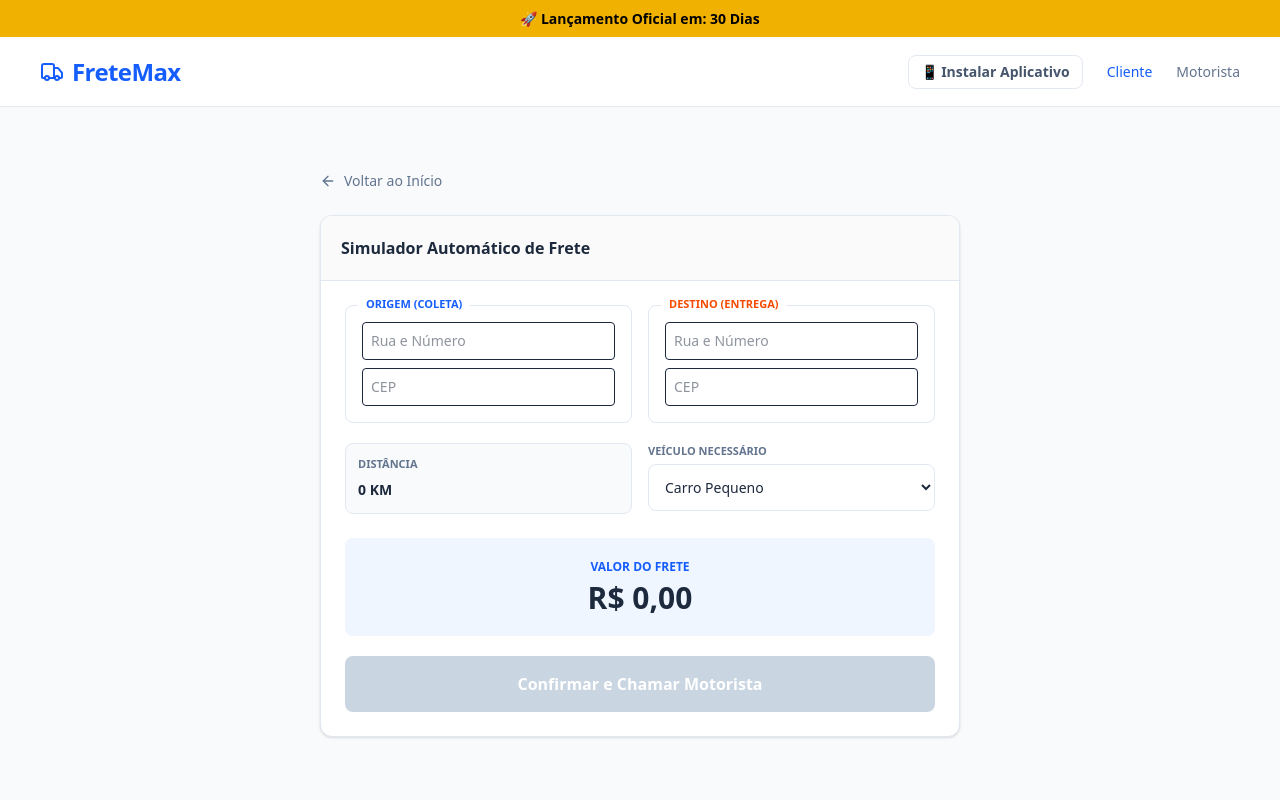
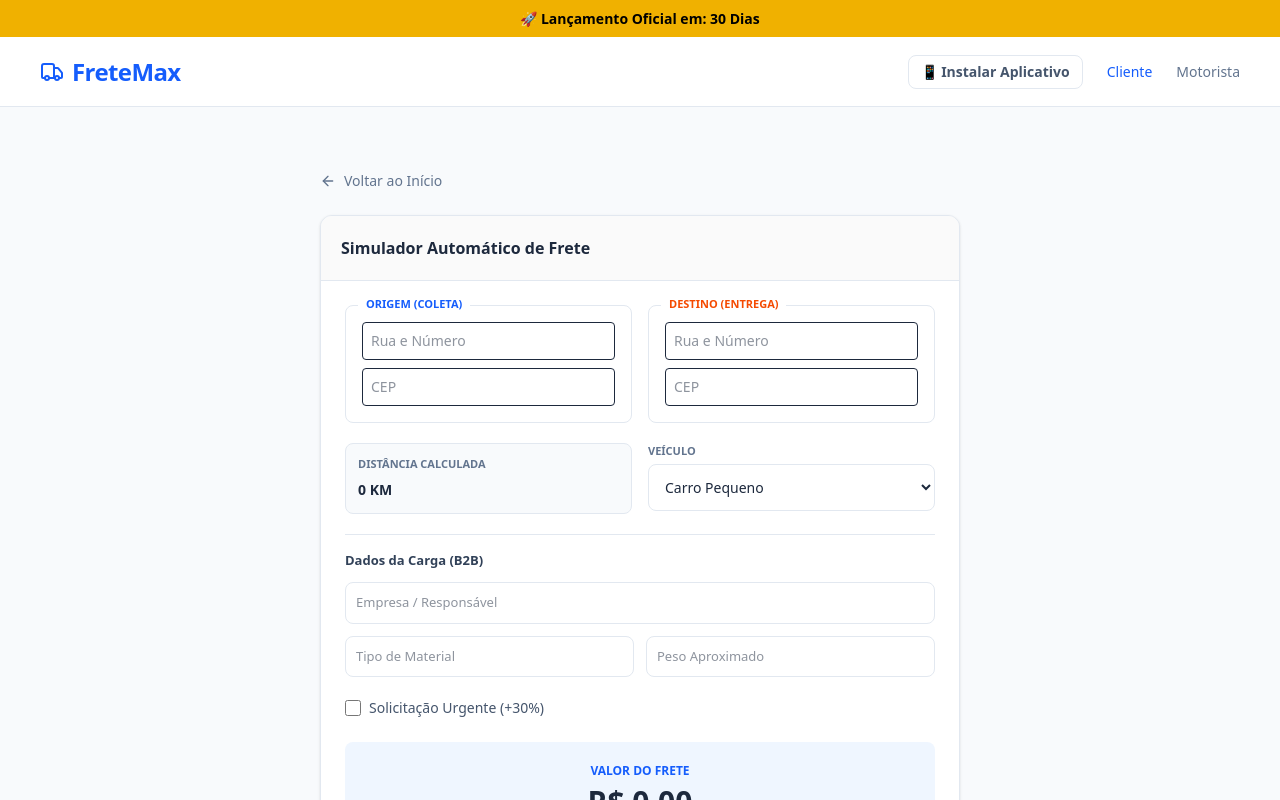
Before and after one commit to rodrigovtr38-hash/FRETEMAX, a React (Vite) app in the folder fretemax-projeto-final/: page /cliente in a window 1280 px wide. Shown: the top 800 px of the page. Built offline with nearby package versions, Linux system fonts and the light colour scheme.

Commit message:
Update Cliente.tsx

```diff
--- a/fretemax-projeto-final/src/pages/Cliente.tsx
+++ b/fretemax-projeto-final/src/pages/Cliente.tsx
@@ -1,7 +1,7 @@
 import { useState, useEffect } from 'react';
 import { db } from '../firebase';
 import { collection, addDoc, onSnapshot, doc, serverTimestamp, query, where, getDocs } from 'firebase/firestore';
-import { MapPin, CheckCircle2, MessageCircle, ArrowLeft } from 'lucide-react';
+import { MapPin, CheckCircle2, MessageCircle, ArrowLeft, AlertTriangle } from 'lucide-react';
 
 export default function Cliente() {
   const [coletaRua, setColetaRua] = useState('');
@@ -16,7 +16,7 @@ export default function Cliente() {
   const [material, setMaterial] = useState('');
   const [weight, setWeight] = useState('');
 
-  const [vehicle, setVehicle] = useState('carro pequeno');
+  const [vehicle, setVehicle] = useState('Carro Pequeno');
   const [urgent, setUrgent] = useState(false);
 
   const [orderId, setOrderId] = useState<string | null>(null);
@@ -24,11 +24,11 @@ export default function Cliente() {
   const [driverContact, setDriverContact] = useState<{name: string, phone: string} | null>(null);
   const [availableDriverCount, setAvailableDriverCount] = useState<number | null>(null);
 
-  // BLINDAGEM MATEMÁTICA PARA EVITAR TELA BRANCA
+  // BLINDAGEM MATEMÁTICA ABSOLUTA
   const getMultiplier = (veh: string) => {
-    const v = veh.toLowerCase();
-    if (v.includes('utilitário')) return 3;
-    if (v.includes('caminhão')) return 5;
+    const v = String(veh || '').toLowerCase();
+    if (v.includes('utilitário') || v.includes('utilitario')) return 3;
+    if (v.includes('caminhão') || v.includes('caminhao')) return 5;
     if (v.includes('carreta')) return 10;
     return 2; // Padrão seguro para Carro Pequeno
   };
@@ -42,6 +42,12 @@ export default function Cliente() {
   if (urgent) {
     valorCliente *= 1.30;
   }
+
+  // TRAVA DE SEGURANÇA PARA A TELA NÃO FICAR BRANCA
+  const formatCurrency = (value: number) => {
+    if (!Number.isFinite(value)) return 'R$ 0,00';
+    return new Intl.NumberFormat('pt-BR', { style: 'currency', currency: 'BRL' }).format(value);
+  };
 
   const handleCepChange = (e: React.ChangeEvent<HTMLInputElement>, setter: React.Dispatch<React.SetStateAction<string>>) => {
     let v = e.target.value.replace(/\D/g, '');
@@ -112,6 +118,7 @@ export default function Cliente() {
         responsavel: company,
         material: material,
         peso: weight,
+        urgente: urgent,
         valorMotorista,
         valorCliente,
         status: 'aguardando_motorista',
@@ -188,29 +195,54 @@ export default function Cliente() {
 
           <div className="grid grid-cols-2 gap-4">
             <div className="p-3 border-[1.5px] border-slate-200 rounded-lg bg-slate-50">
-              <label className="block text-[11px] font-bold text-slate-500 mb-1 uppercase">Distância</label>
+              <label className="block text-[11px] font-bold text-slate-500 mb-1 uppercase">Distância Calculada</label>
               {isCalculating ? <span className="text-blue-600 text-sm font-bold animate-pulse">Calculando...</span> : <span className="text-slate-800 text-sm font-bold">{safeDistance} KM</span>}
             </div>
             <div>
-              <label className="block text-[11px] font-bold text-slate-500 mb-1 uppercase">Veículo Necessário</label>
+              <label className="block text-[11px] font-bold text-slate-500 mb-1 uppercase">Veículo</label>
               <select className="w-full p-3 border-[1.5px] border-slate-200 rounded-lg bg-white text-sm outline-none focus:border-blue-600" value={vehicle} onChange={e => setVehicle(e.target.value)}>
                 <option value="Carro Pequeno">Carro Pequeno</option>
-                <option value="Utilitário">Utilitário</option>
+                <option value="Utilitário">Utilitário (Fiorino, Kangoo)</option>
                 <option value="Caminhão 3/4">Caminhão 3/4</option>
                 <option value="Carreta">Carreta (Até 30t)</option>
               </select>
             </div>
           </div>
 
+          <div className="border-t border-slate-200 pt-4 mt-2">
+            <h3 className="text-[13px] font-bold text-slate-700 mb-3">Dados da Carga (B2B)</h3>
+            <div className="space-y-3">
+              <div>
+                <input className="w-full p-2.5 border-[1.5px] border-slate-200 rounded-lg text-[13px] focus:border-blue-600 outline-none" placeholder="Empresa / Responsável" value={company} onChange={e => setCompany(e.target.value)} />
+              </div>
+              <div className="grid grid-cols-2 gap-3">
+                <input className="w-full p-2.5 border-[1.5px] border-slate-200 rounded-lg text-[13px] focus:border-blue-600 outline-none" placeholder="Tipo de Material" value={material} onChange={e => setMaterial(e.target.value)} />
+                <input className="w-full p-2.5 border-[1.5px] border-slate-200 rounded-lg text-[13px] focus:border-blue-600 outline-none" placeholder="Peso Aproximado" value={weight} onChange={e => setWeight(e.target.value)} />
+              </div>
+            </div>
+          </div>
+
+          {availableDriverCount !== null && safeDistance > 0 && (
+            <div className={`p-3 rounded-lg text-[13px] font-medium border flex items-center gap-2 ${availableDriverCount > 0 ? 'bg-green-50 border-green-200 text-green-700' : 'bg-yellow-50 border-yellow-200 text-yellow-700'}`}>
+              <AlertTriangle className="w-4 h-4" />
+              {availableDriverCount > 0 ? `${availableDriverCount} motoristas na região` : 'Poucos motoristas disponíveis (1)'}
+            </div>
+          )}
+
+          <div className="flex items-center gap-2 text-[14px] text-slate-600 font-medium">
+            <input type="checkbox" checked={urgent} onChange={e => setUrgent(e.target.checked)} className="w-4 h-4 rounded border-slate-300 text-blue-600" />
+            <span>Solicitação Urgente (+30%)</span>
+          </div>
+
           <div className="bg-[#eff6ff] p-5 rounded-lg text-center mt-6">
             <p className="text-[12px] font-bold text-blue-600 uppercase">Valor do Frete</p>
             <p className="text-3xl font-black text-slate-800 mt-1">
-               {safeDistance > 0 ? new Intl.NumberFormat('pt-BR', { style: 'currency', currency: 'BRL' }).format(valorCliente) : 'R$ 0,00'}
+               {safeDistance > 0 ? formatCurrency(valorCliente) : 'R$ 0,00'}
             </p>
           </div>
 
           <button onClick={handlePagar} disabled={safeDistance <= 0} className="w-full bg-blue-600 text-white font-bold py-4 rounded-lg hover:bg-blue-700 transition-colors disabled:bg-slate-300">
-            Confirmar e Chamar Motorista
+            Pagar e Chamar Motorista
           </button>
         </div>
       </div>
```
